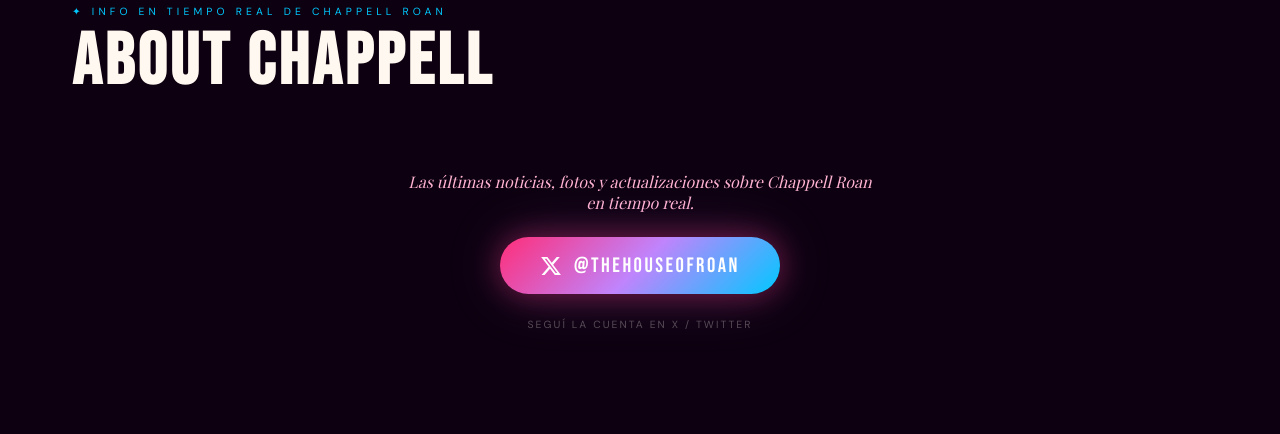
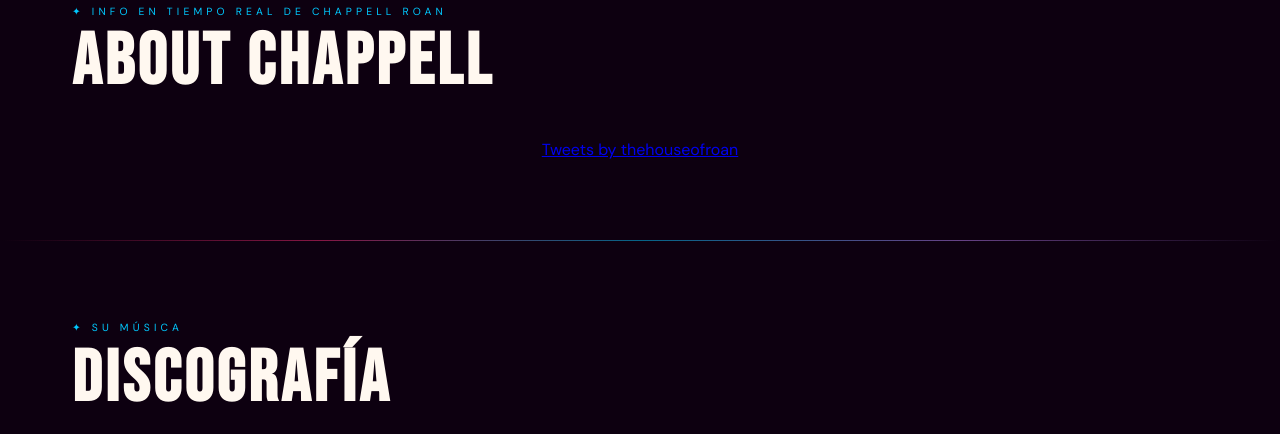
Before and after one commit to okcomputer91/crarg-repo, a plain HTML site: page index.html in a window 1280 px wide. Shown: the part 1560-1994 px from the top of the page. Drawn offline with nearby package versions, Linux system fonts and the light colour scheme; a web font is replaced by a local one.

Commit message:
Add files via upload

```diff
--- a/index.html
+++ b/index.html
@@ -833,33 +833,9 @@
 <section id="tweets">
   <p class="section-label">✦ Info en tiempo real de Chappell Roan</p>
   <h2 class="section-title">About Chappell</h2>
-  <div style="display:flex;flex-direction:column;align-items:center;gap:1.5rem;padding:2rem 0;">
-    <p style="font-family:'Playfair Display',serif;font-style:italic;font-size:1rem;color:var(--baby-pink);text-align:center;max-width:480px;">
-      Las últimas noticias, fotos y actualizaciones sobre Chappell Roan en tiempo real.
-    </p>
-    <a href="https://x.com/thehouseofroan" target="_blank" rel="noopener"
-      style="
-        display:inline-flex;align-items:center;gap:0.75rem;
-        padding:1rem 2.5rem;
-        border-radius:999px;
-        background:linear-gradient(135deg,var(--hot-pink),var(--lilac),var(--electric-blue));
-        color:#fff;
-        font-family:'Bebas Neue',cursive;
-        font-size:1.3rem;
-        letter-spacing:0.12em;
-        text-decoration:none;
-        box-shadow:0 0 30px rgba(255,45,120,0.4), 0 0 60px rgba(192,132,252,0.2);
-        transition:transform 0.2s, box-shadow 0.2s;
-        position:relative;
-        overflow:hidden;
-      "
-      onmouseover="this.style.transform='translateY(-3px)';this.style.boxShadow='0 0 40px rgba(255,45,120,0.6), 0 0 80px rgba(192,132,252,0.3)'"
-      onmouseout="this.style.transform='translateY(0)';this.style.boxShadow='0 0 30px rgba(255,45,120,0.4), 0 0 60px rgba(192,132,252,0.2)'"
-    >
-      <svg width="22" height="22" fill="currentColor" viewBox="0 0 24 24"><path d="M18.244 2.25h3.308l-7.227 8.26 8.502 11.24H16.17l-5.214-6.817L4.99 21.75H1.68l7.73-8.835L1.254 2.25H8.08l4.713 6.231zm-1.161 17.52h1.833L7.084 4.126H5.117z"/></svg>
-      @thehouseofroan
-    </a>
-    <p style="font-size:0.65rem;letter-spacing:0.2em;text-transform:uppercase;color:rgba(255,248,240,0.3);">Seguí la cuenta en X / Twitter</p>
+  <div style="display:flex;justify-content:center;">
+    <a class="twitter-timeline" data-theme="dark" data-width="680" data-tweet-limit="5" href="https://twitter.com/thehouseofroan?ref_src=twsrc%5Etfw">Tweets by thehouseofroan</a>
+    <script async src="https://platform.twitter.com/widgets.js" charset="utf-8"></script>
   </div>
 </section>
 
```
